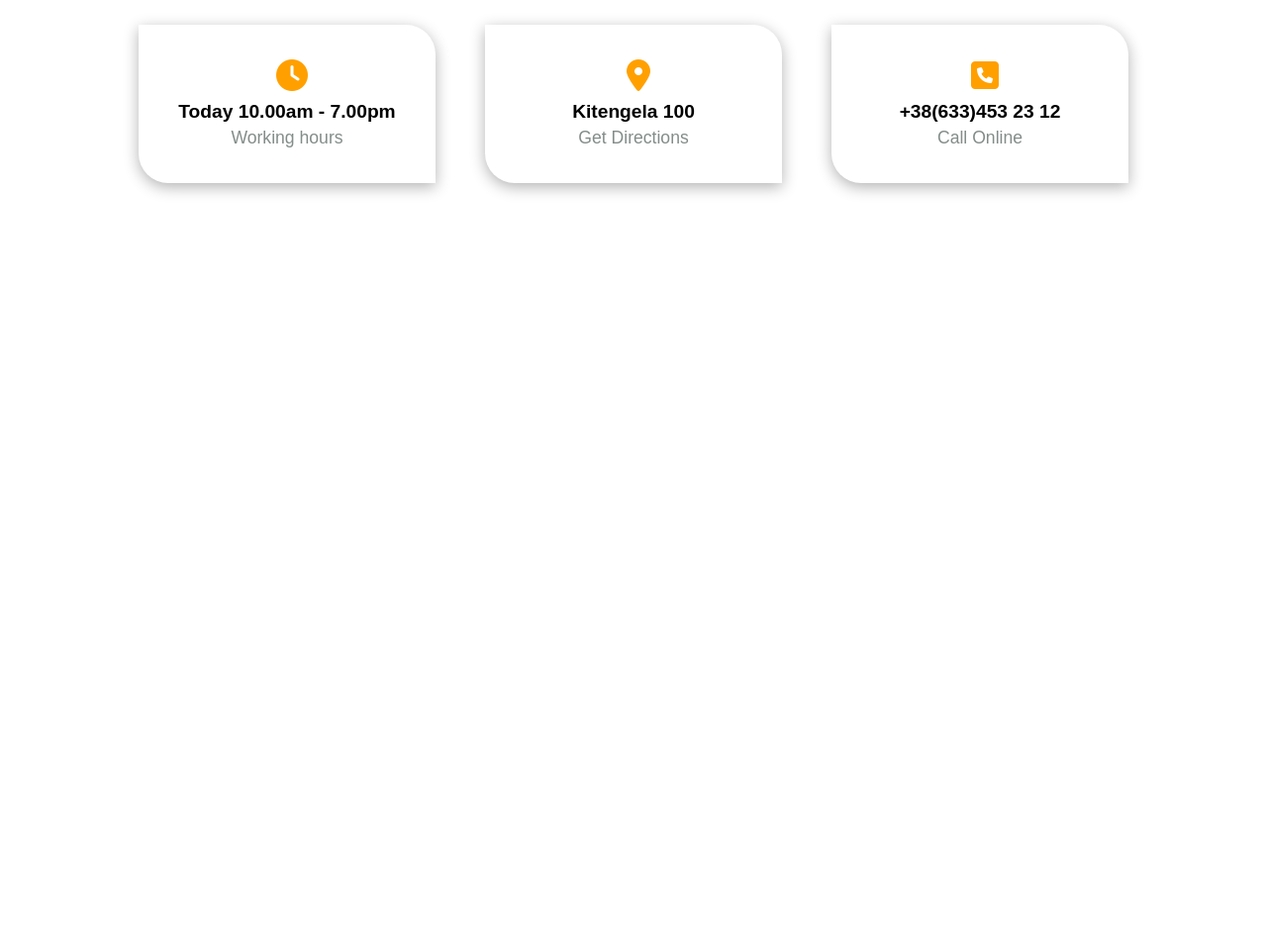
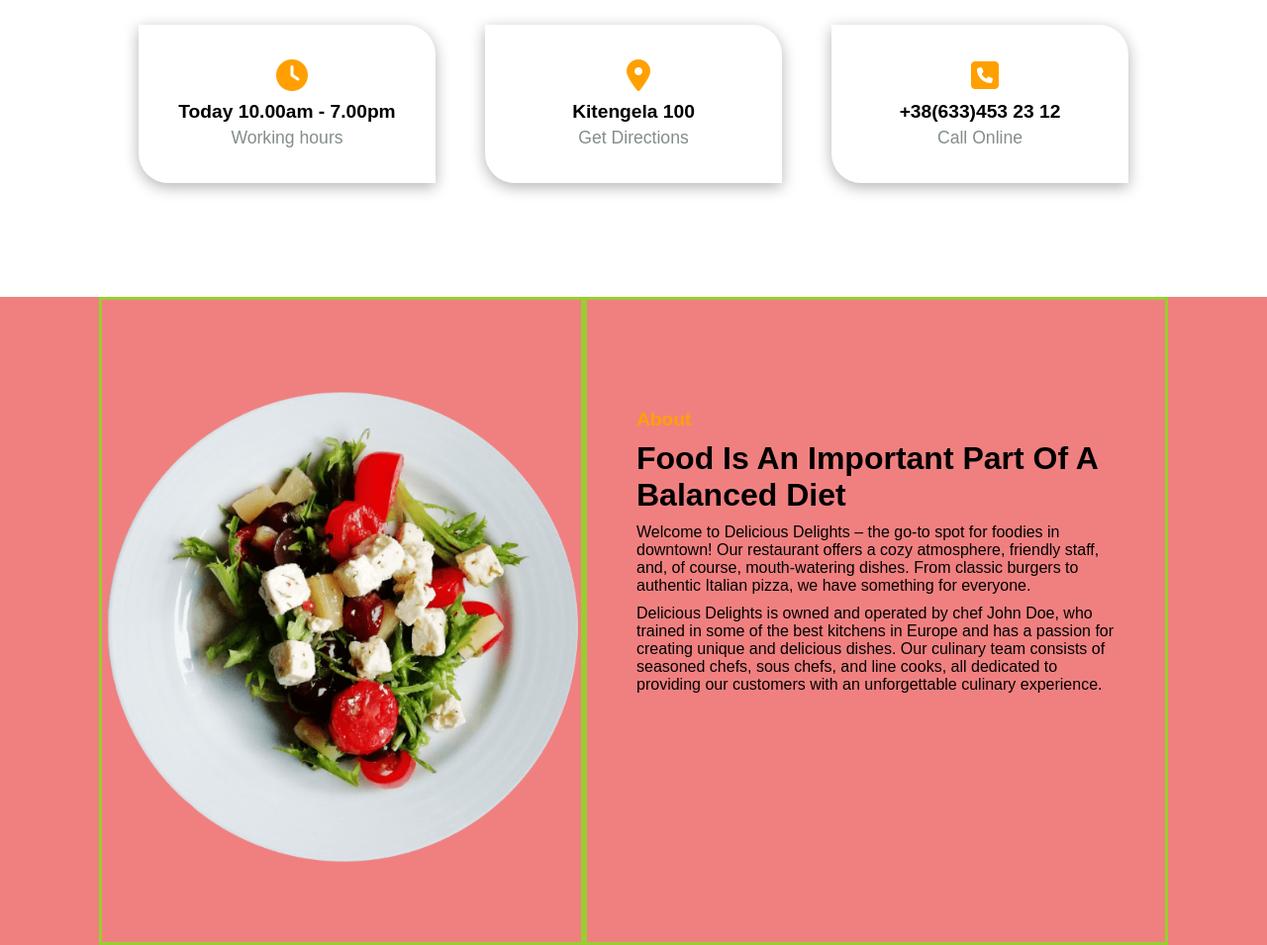
Before and after one commit to nickonyi/Restaurant-page, a website built with webpack: page dist/index.html in a window 1280 px wide. Shown: the part 908-1863 px from the top of the page at 99% size. Before the commit the page ends 1208 px from the top, so only its background shows below. Built offline with nearby package versions, Linux system fonts and the light colour scheme; a web font is replaced by a local one.

Commit message:
about section area

```diff
--- /dev/null
+++ b/src/aboutUs.js
@@ -0,0 +1,41 @@
+import aboutImage from './bg-img-2.png';
+
+function aboutUs() {
+    const aboutUsSec = document.createElement('section');
+    aboutUsSec.classList.add('about-us-section');
+
+    const imageContainer = document.createElement('div');
+    imageContainer.classList.add('about-us-image');
+    const imageHolder = new Image();
+    imageHolder.classList.add('image-holder');
+    imageHolder.src = aboutImage;
+
+    const aboutContentHolder = document.createElement('div');
+    aboutContentHolder.classList.add('about-us-content')
+    const para = document.createElement('p');
+    para.classList.add('about-sub-title');
+    const heading = document.createElement('h1');
+    heading.classList.add('about-sub-header');
+    const para2 = document.createElement('p');
+    para2.classList.add('about-sub-para-2');
+    const para3 = document.createElement('p');
+    para3.classList.add('about-sub-para-3');
+
+
+    para.textContent = "About";
+    heading.textContent = "Food Is An Important Part Of A Balanced Diet";
+    para2.textContent = "Welcome to Delicious Delights – the go-to spot for foodies in downtown! Our restaurant offers a cozy atmosphere, friendly staff, and, of course, mouth-watering dishes. From classic burgers to authentic Italian pizza, we have something for everyone.";
+    para3.textContent = "Delicious Delights is owned and operated by chef John Doe, who trained in some of the best kitchens in Europe and has a passion for creating unique and delicious dishes. Our culinary team consists of seasoned chefs, sous chefs, and line cooks, all dedicated to providing our customers with an unforgettable culinary experience.";
+    const elementList = [para, heading, para2, para3];
+    for (let i = 0; i < elementList.length; i++) {
+        aboutContentHolder.appendChild(elementList[i]);
+    }
+
+
+    imageContainer.appendChild(imageHolder);
+    aboutUsSec.appendChild(imageContainer);
+    aboutUsSec.appendChild(aboutContentHolder);
+    document.body.appendChild(aboutUsSec);
+}
+
+export { aboutUs }
--- a/src/index.js
+++ b/src/index.js
@@ -1,9 +1,12 @@
 import { navBar, pageHeaderContent } from "./page-header";
 import { timeSection } from "./time-section";
+import { aboutUs } from "./aboutUs";
 import './style.css';
 import '@fortawesome/fontawesome-free/css/all.css'
+
 
 
 navBar();
 pageHeaderContent();
 timeSection();
+aboutUs();
--- a/src/style.css
+++ b/src/style.css
@@ -170,6 +170,45 @@ nav ul li {
 }
 
 
+/*--------------About Time section---------------------*/
+
+.about-us-section {
+    background: lightcoral;
+    display: flex;
+    padding-inline: 100px;
+}
+
+.image-holder {
+    min-width: 300px;
+    max-width: 100%;
+    height: auto;
+}
+
+.about-us-section>div {
+    border: 3px solid yellowgreen;
+    flex: 1;
+}
+
+.about-us-content {
+    padding-top: 100px;
+    padding-inline: 50px;
+}
+
+.about-us-content>* {
+    margin-block: 10px;
+}
+
+.about-sub-title {
+    font-size: 1.2rem;
+    color: #FFA000;
+    font-weight: 800;
+}
+
+.about-sub-header {
+    font-size: 2rem;
+}
+
+
 /*-----------------------------------*/
 
 
```
Also changed, not shown: dist/6d52e138358639d538fe.png (added), dist/main.js, src/bg-img-2.png (added).
